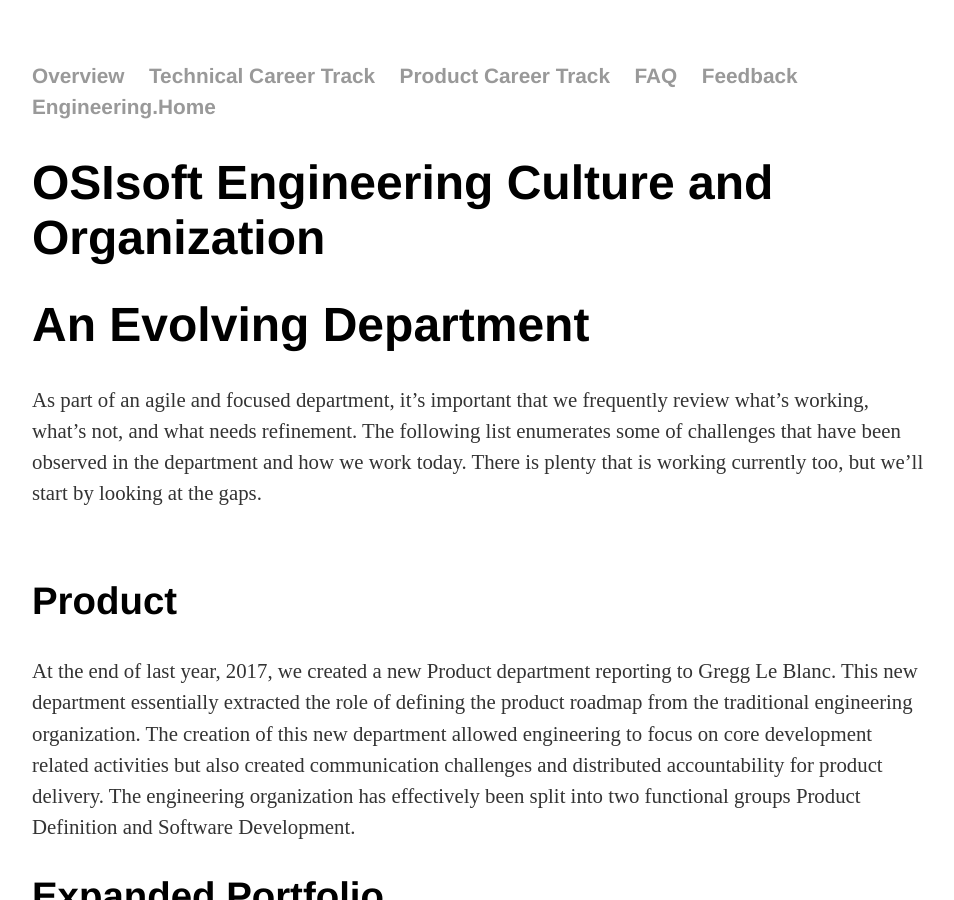
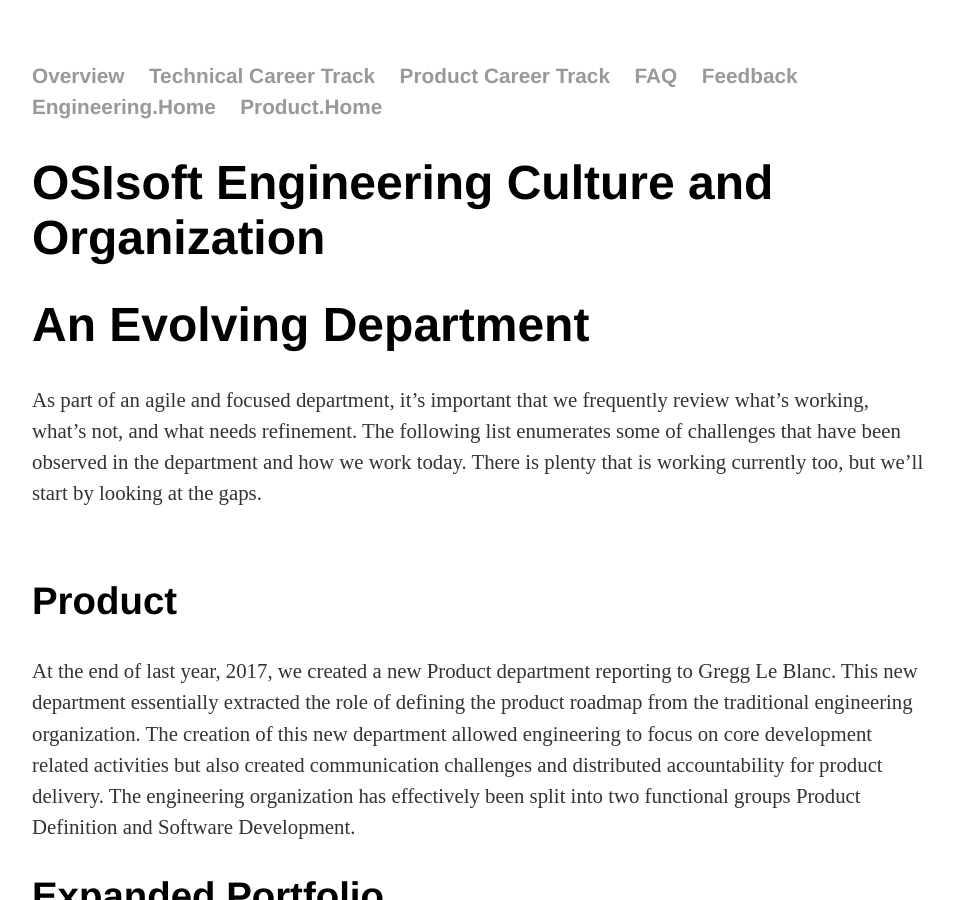
Before and after one commit to OSIEng/osieng.github.io, a Jekyll site: the page built from index.html, in a window 1280 px wide and 900 px high. Shown: the whole window, without its empty margins (160-1114 px from the left). Built offline with Jekyll 4.4.1, drawn with Linux system fonts in a browser that asks for light colours.

Commit message:
Update default.html

```diff
--- a/_layouts/default.html
+++ b/_layouts/default.html
@@ -15,6 +15,7 @@
 				<li><a href="/faq">FAQ</a></li>
 	        		<li><a href="/feedback">Feedback</a></li>
 				<li><a href="https://osisoft1980.sharepoint.com/teams/Engineering/SitePages/Home.aspx" target="_blank">Engineering.Home</a></li>
+				<li><a href="https://osisoft1980.sharepoint.com/teams/Product/SitePages/Home.aspx" target="_blank">Product.Home</a></li>
 	    		</ul>
 			</nav>
 			<div class="container">
```
